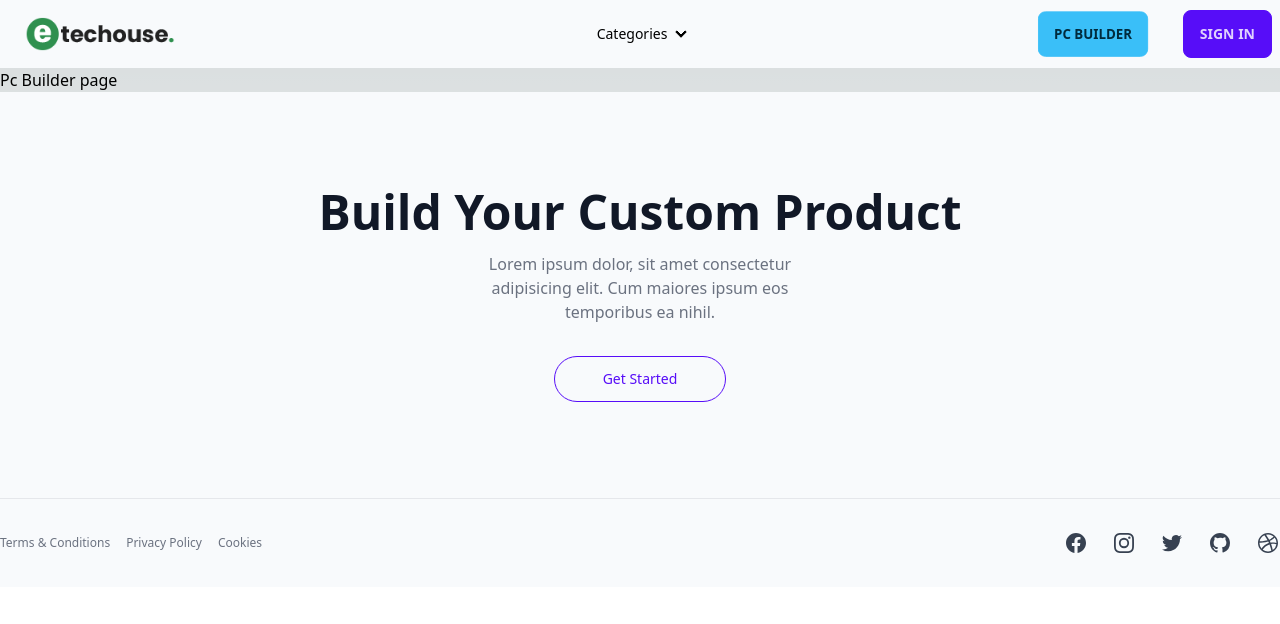
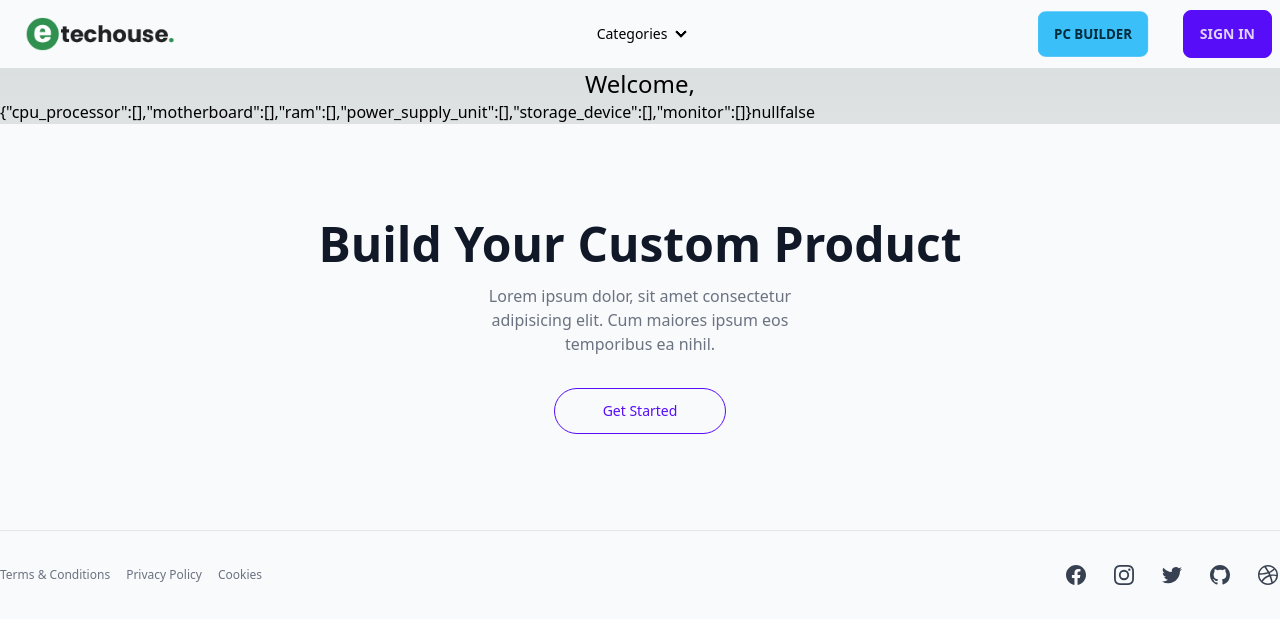
Before and after one commit to Noormohammad011/pc-builder-frontend, a Next.js app: page /pcBuilder in a window 1280 px wide. Shown: the top 624 px of the page. Built offline with nearby package versions, Linux system fonts and the light colour scheme; no server answers.

Commit message:
redux implementation for pcBuilder

```diff
--- a/package.json
+++ b/package.json
@@ -9,8 +9,8 @@
     "lint": "next lint"
   },
   "dependencies": {
+    "@reduxjs/toolkit": "^1.9.5",
     "autoprefixer": "10.4.14",
-    "axios": "^1.4.0",
     "eslint": "8.46.0",
     "eslint-config-next": "13.4.12",
     "next": "13.4.12",
@@ -18,6 +18,7 @@
     "postcss": "8.4.27",
     "react": "18.2.0",
     "react-dom": "18.2.0",
+    "react-redux": "^8.1.2",
     "sharp": "^0.32.4",
     "tailwindcss": "3.3.3"
   },
--- a/src/components/FeaturedCard.js
+++ b/src/components/FeaturedCard.js
@@ -1,6 +1,15 @@
+import { pcbuilder, setUserName } from '@/redux/features/pcBuilderSlice'
+import { useSession } from 'next-auth/react'
 import Link from 'next/link'
+import { useRouter } from 'next/router'
 import React from 'react'
+import { useDispatch } from 'react-redux'
+
 const FeaturedCard = ({ products }) => {
+  const { data: session } = useSession()
+  const router = useRouter()
+  const { category } = router.query
+  const dispatch = useDispatch()
   return (
     <div className='text-center mt-5'>
       <h2 className='text-3xl font-extrabold text-gray-900 sm:text-5xl'>
@@ -24,7 +33,26 @@ const FeaturedCard = ({ products }) => {
                   </div>
                 </h2>
 
-                <div className='card-actions justify-end'>
+                <div className='card-actions justify-start flex items-center flex-wrap'>
+                  {session?.user?.email && (
+                    <Link href={`/pcBuilder`}>
+                      <button
+                        onClick={() => {
+                          dispatch(
+                            pcbuilder({
+                              category,
+                              product,
+                            })
+                          )
+                          dispatch(setUserName(session?.user?.name))
+                        }}
+                        className='badge badge-outline'
+                      >
+                        Add
+                      </button>
+                    </Link>
+                  )}
+
                   <div className='badge badge-outline'>
                     Status: {product.status.toString()}
                   </div>
--- a/src/pages/_app.js
+++ b/src/pages/_app.js
@@ -1,12 +1,17 @@
 import RootLayout from '@/components/Layouts/RootLayout'
+import store from '@/redux/store'
 import '@/styles/globals.css'
 import { SessionProvider } from 'next-auth/react'
+import { Provider } from 'react-redux'
+
 export default function App({ Component, pageProps }) {
   return (
-    <SessionProvider session={pageProps.session}>
-      <RootLayout>
-        <Component {...pageProps} />
-      </RootLayout>
-    </SessionProvider>
+    <Provider store={store}>
+      <SessionProvider session={pageProps.session}>
+        <RootLayout>
+          <Component {...pageProps} />
+        </RootLayout>
+      </SessionProvider>
+    </Provider>
   )
 }
--- a/src/pages/index.js
+++ b/src/pages/index.js
@@ -1,8 +1,6 @@
 import Categories from '@/components/Categories'
 import FeaturedCard from '@/components/FeaturedCard'
 import Hero from '@/components/Hero'
-
-
 
 export default function Home({ products }) {
   return (
@@ -16,10 +14,9 @@ export default function Home({ products }) {
   )
 }
 
-
 export async function getStaticProps() {
   try {
-    const res = await fetch('https://pc-builder-json.vercel.app/products')
+    const res = await fetch('https://pc-builder-json.vercel.app/api/products')
     const products = await res.json()
     return {
       props: {
--- a/src/pages/pcBuilder.js
+++ b/src/pages/pcBuilder.js
@@ -1,7 +1,21 @@
+import { useSession } from 'next-auth/react'
+import { useSelector } from 'react-redux'
+
 const pcBuilder = () => {
+  const { data: session } = useSession()
+
+  const { categories, userName, pcbuilder } = useSelector(
+    (state) => state.pcbuilder
+  )
+
+
+
   return (
     <div>
-      <h1>Pc Builder page</h1>
+      <h1 className='text-center text-2xl'>Welcome, {session?.user?.name}</h1>
+      {JSON.stringify(categories)}
+      {JSON.stringify(userName)}
+      {JSON.stringify(pcbuilder)}
     </div>
   )
 }
--- /dev/null
+++ b/src/redux/features/pcBuilderSlice.js
@@ -0,0 +1,47 @@
+import { createSlice } from '@reduxjs/toolkit'
+
+const initialState = {
+  userName: null,
+  categories: {
+    cpu_processor: [],
+    motherboard: [],
+    ram: [],
+    power_supply_unit: [],
+    storage_device: [],
+    monitor: [],
+  },
+  pcbuilder: false,
+}
+
+const pcbuilderSlice = createSlice({
+  name: 'pcbuilder',
+  initialState,
+  reducers: {
+    pcbuilder: (state, action) => {
+      const { category, product } = action.payload
+
+      // Check if the product's id is not already present in the category
+      if (!state.categories[category].some((item) => item.id === product.id)) {
+        const isUniqueProduct = Object.values(state.categories).every(
+          (categoryProducts) =>
+            categoryProducts.every((item) => item.id !== product.id)
+        )
+
+        if (isUniqueProduct) {
+          state.categories[category].push(product)
+          const allCategoriesSelected = Object.values(state.categories).every(
+            (categoryProducts) => categoryProducts.length > 0
+          )
+          state.pcbuilder = allCategoriesSelected
+        }
+      }
+    },
+    setUserName: (state, action) => {
+      state.userName = action.payload
+    },
+  },
+})
+
+export const { pcbuilder, setUserName } = pcbuilderSlice.actions
+
+export default pcbuilderSlice.reducer
--- /dev/null
+++ b/src/redux/store.js
@@ -0,0 +1,10 @@
+import { configureStore } from '@reduxjs/toolkit'
+import pcbuilderSlice from './features/pcBuilderSlice.js'
+
+const store = configureStore({
+  reducer: {
+    pcbuilder: pcbuilderSlice,
+  },
+})
+
+export default store
```
Also changed, not shown: src/pages/product/[category].js (line endings or trailing spaces), src/pages/product/[category]/[id]/index.js (line endings or trailing spaces), 1 other file (tests, documents, lock files or other folders).
